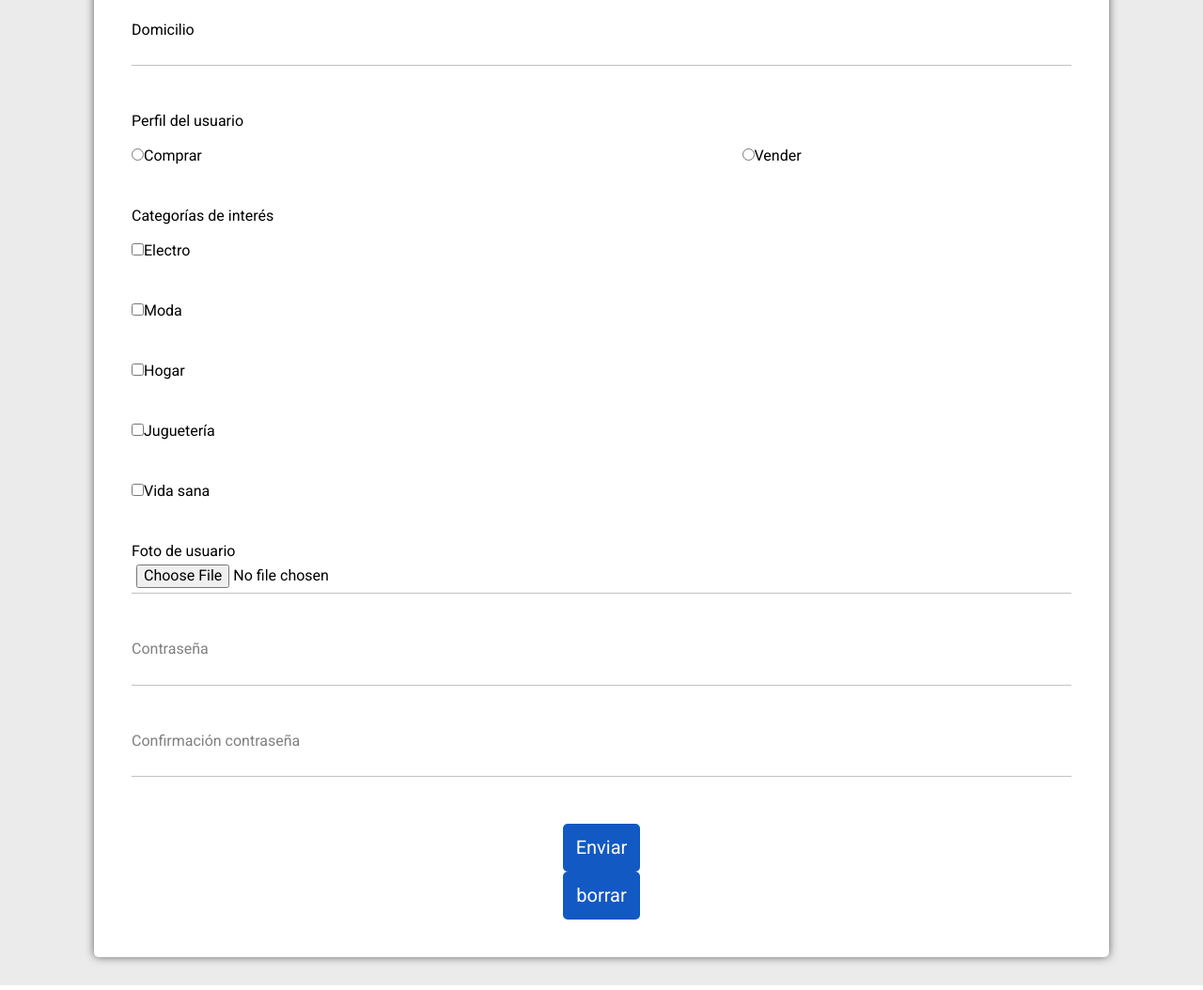
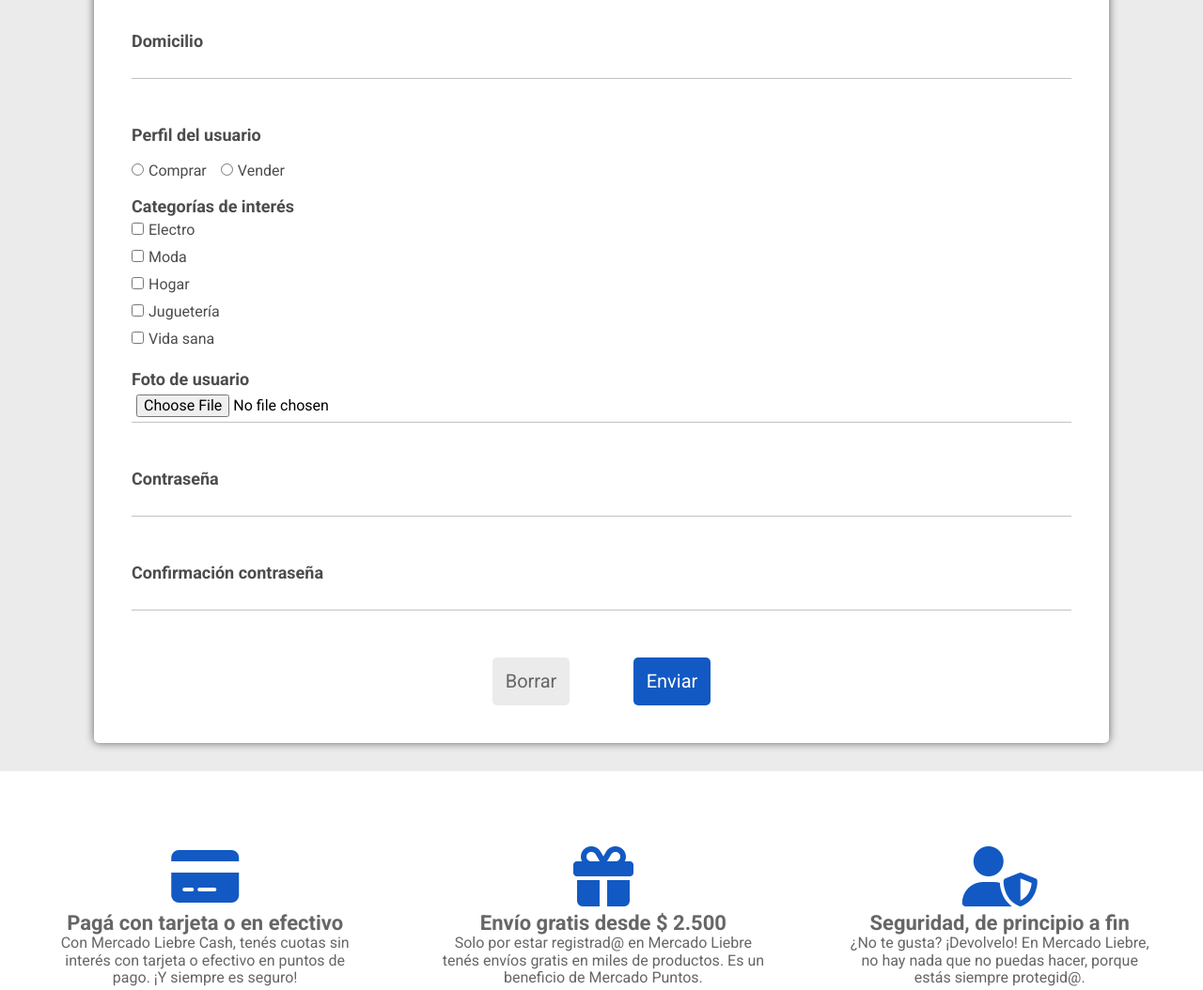
Before and after one commit to Katecr/Mercado-liebre, a website: page views/register.html in a window 1280 px wide. Shown: the part 580-1634 px from the top of the page at 94% size. Drawn offline with Linux system fonts and the light colour scheme; files that its build step writes are made by us from their sources.

Commit message:
Formularios terminados con responsive

```diff
--- a/public/css/styles.css
+++ b/public/css/styles.css
@@ -26,7 +26,7 @@ img{
 }
 
 .hamburguer-button {
-  background-color: #03264c;
+  background-color: #1259c3;
   color: #ffffff;
   display: block;
   max-width: 50px;
@@ -214,8 +214,9 @@ main section article i{
 }
 .label-form{
   text-align: left !important;
-  color: rgba(0, 0, 0, 0.5);
+  color: rgba(0, 0, 0, 0.7);
   font-size: 14px;
+  font-weight: bold;
 }
 .content-login input{
     background: transparent;
@@ -246,6 +247,19 @@ input[type="date"] {
   width: 100%;
 }
 
+input[type="date"], input[type="file"] {
+  font-size: 12px;
+}
+
+input[type="radio"], input[type="checkbox"]  {
+  margin-right:5px;
+  margin-bottom: 0;
+}
+
+input[type=radio]:checked, input[type=checkbox]:checked {
+  background-color: #EAC926;
+}
+
 .profile-user{
   display: flex;
   flex-direction: row;
@@ -253,6 +267,20 @@ input[type="date"] {
   align-items: center;
 }
 
+.label-category{
+  margin: 5px 0 5px 0;
+}
+.label-category, .label-profile{
+  font-size: 14px;
+  color: rgba(0, 0, 0, 0.7);
+}
+.btn-form{
+  display: flex;
+}
+.btn-reset{
+  background-color:#ebebeb !important;
+  color:#666666 !important;
+}
 @media (min-width: 768px) {
   .main-header-top-bar {
     justify-content: space-between;
@@ -331,6 +359,9 @@ input[type="date"] {
     padding: 18px;
   }
 
+  .profile-user {
+    justify-content: space-evenly;
+  }
 
 }
 
@@ -418,7 +449,7 @@ input[type="date"] {
     font-size: 30px;
   }
   .label-form {
-    font-size: 16px;
+    font-size: 18px;
   }
   .content-login button {
     padding: 14px;
@@ -427,4 +458,26 @@ input[type="date"] {
   .content-login input {
     margin-bottom: 50px;
   }
+  .profile-user {
+    justify-content: flex-start;
+  }
+  .profile-user label{
+    margin-right: 15px;
+  }
+
+  input[type="date"], input[type="file"] {
+    font-size: 16px;
+  }
+  .label-category, .label-profile {
+    font-size: 16px;
+  }
+  .label-category input, .label-profile input{
+    margin-bottom: inherit;
+  }
+  .btn-form {
+    width: 300px;
+    justify-content: center;
+    align-items: center;
+    margin: auto;
+  }
 }
--- a/views/register.html
+++ b/views/register.html
@@ -14,8 +14,9 @@
 <body>
   <header class="main-header">
     <div class="main-header-top-bar">
-      <img src="/images/logo-mercado-liebre.svg" class="logo" alt="Logo_Mercado_Liebre" title="Logo_Mercado_Liebre">
-
+      <a href="/">
+        <img src="/images/logo-mercado-liebre.svg" class="logo" alt="Logo_Mercado_Liebre" title="Logo_Mercado_Liebre">
+      </a>
       <div class="content-search">
         <input type="search" id="gsearch" name="gsearch" placeholder="Buscar productos, marcas y más">
         <span><i class="fas fa-search"></i></span>
@@ -47,33 +48,37 @@
     <h1>Formulario de registro</h1>
     <form action="/">
       <div class="content-login">
-        <label for="name">Nombre y apellido</label>
+        <label for="name" class="label-form">Nombre y apellido</label>
         <input type="text" name="name" id="name" required minlength="3">
-        <label for="user">Nombre de usuario</label>
+        <label for="user" class="label-form">Nombre de usuario</label>
         <input type="text" name="user" id="user" required minlength="4">
-        <label for="birth">Fecha de nacimiento</label>
+        <label for="birth" class="label-form">Fecha de nacimiento</label>
         <input type="date" name="birth" id="birth">
-        <label for="adress">Domicilio</label>
+        <label for="adress" class="label-form">Domicilio</label>
         <input type="text" name="adress" id="adress">
-        <label for="profile">Perfil del usuario</label><br>
+        <label for="profile" class="label-form">Perfil del usuario</label><br>
         <div class="profile-user">
-          <label><input type="radio" name="profile" value="comprar">Comprar</label><br>
-          <label><input type="radio" name="profile" value="vender">Vender</label><br>
+          <label class="label-profile"><input type="radio" name="profile" value="comprar">Comprar</label><br>
+          <label class="label-profile"><input type="radio" name="profile" value="vender">Vender</label><br>
         </div>
-        <label for="category">Categorías de interés</label><br>
-        <label><input type="checkbox" name="category" value="Electro">Electro</label>
-        <label><input type="checkbox" name="category" value="Moda">Moda</label>
-        <label><input type="checkbox" name="category" value="Hogar">Hogar</label>
-        <label><input type="checkbox" name="category" value="Juguetería">Juguetería</label>
-        <label><input type="checkbox" name="category" value="Vida sana">Vida sana</label>
-        <label for="photo">Foto de usuario</label>
+        <br>
+        <label for="category" class="label-form">Categorías de interés</label>
+        <label class="label-category"><input type="checkbox" name="category" value="Electro">Electro</label>
+        <label class="label-category"><input type="checkbox" name="category" value="Moda">Moda</label>
+        <label class="label-category"><input type="checkbox" name="category" value="Hogar">Hogar</label>
+        <label class="label-category"><input type="checkbox" name="category" value="Juguetería">Juguetería</label>
+        <label class="label-category"><input type="checkbox" name="category" value="Vida sana">Vida sana</label>
+        <br>
+        <label for="photo" class="label-form">Foto de usuario</label>
         <input type="file" name="photo" id="photo">
         <label for="password" class="label-form">Contraseña</label>
         <input type="password" name="password" id="password" required minlength="6">
         <label for="confirm" class="label-form">Confirmación contraseña</label>
         <input type="confirm" name="confirm" id="confirm" required minlength="6">
-        <button type="submit">Enviar</button>
-        <button type="reset">borrar</button>
+        <div class="btn-form">
+          <button type="reset" class="btn-reset">Borrar</button>
+          <button type="submit">Enviar</button>
+        </div>
       </div>
     </form>
   </div>
```
Also changed, not shown: views/home.html (+3 -2 lines), views/login.html (+3 -2 lines).
